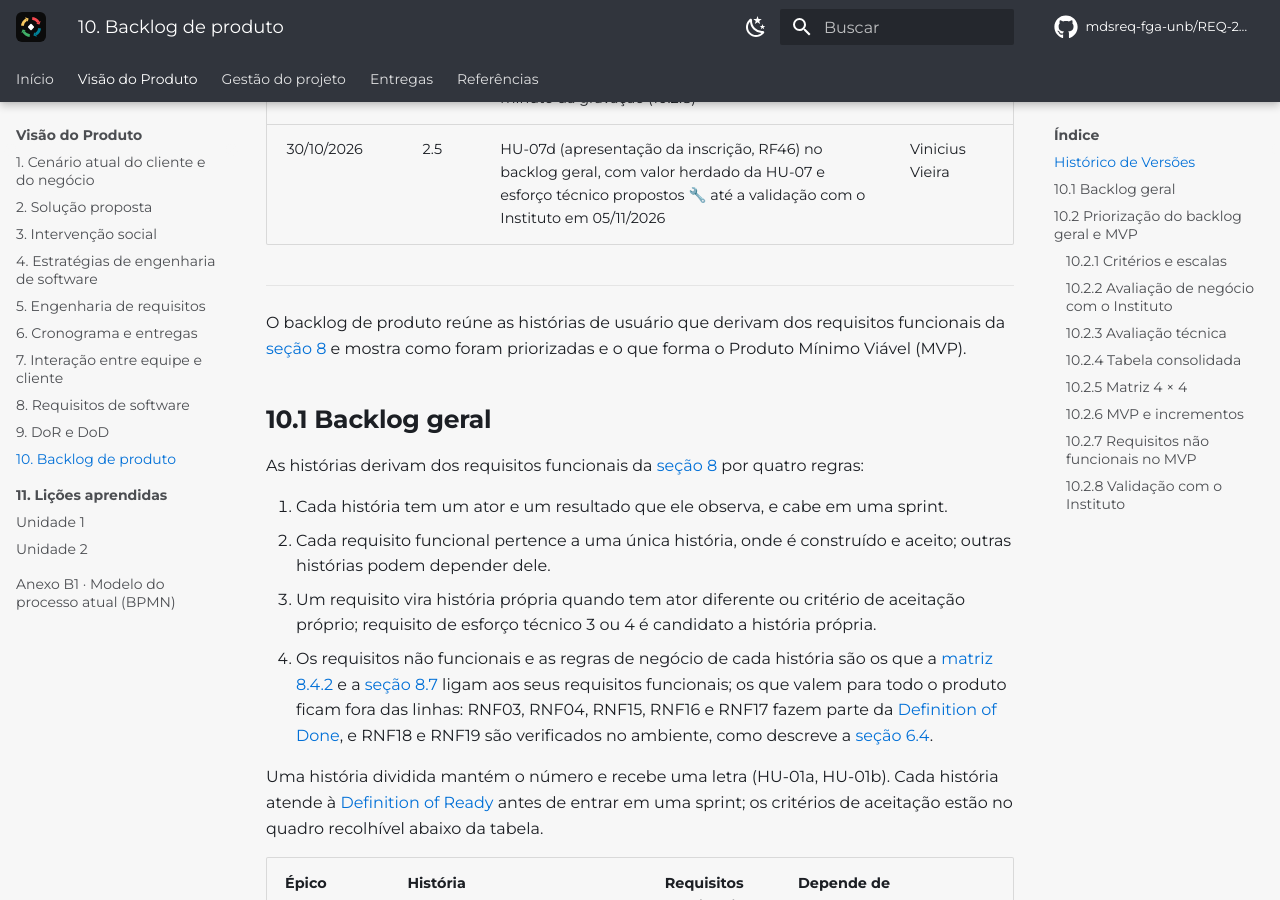
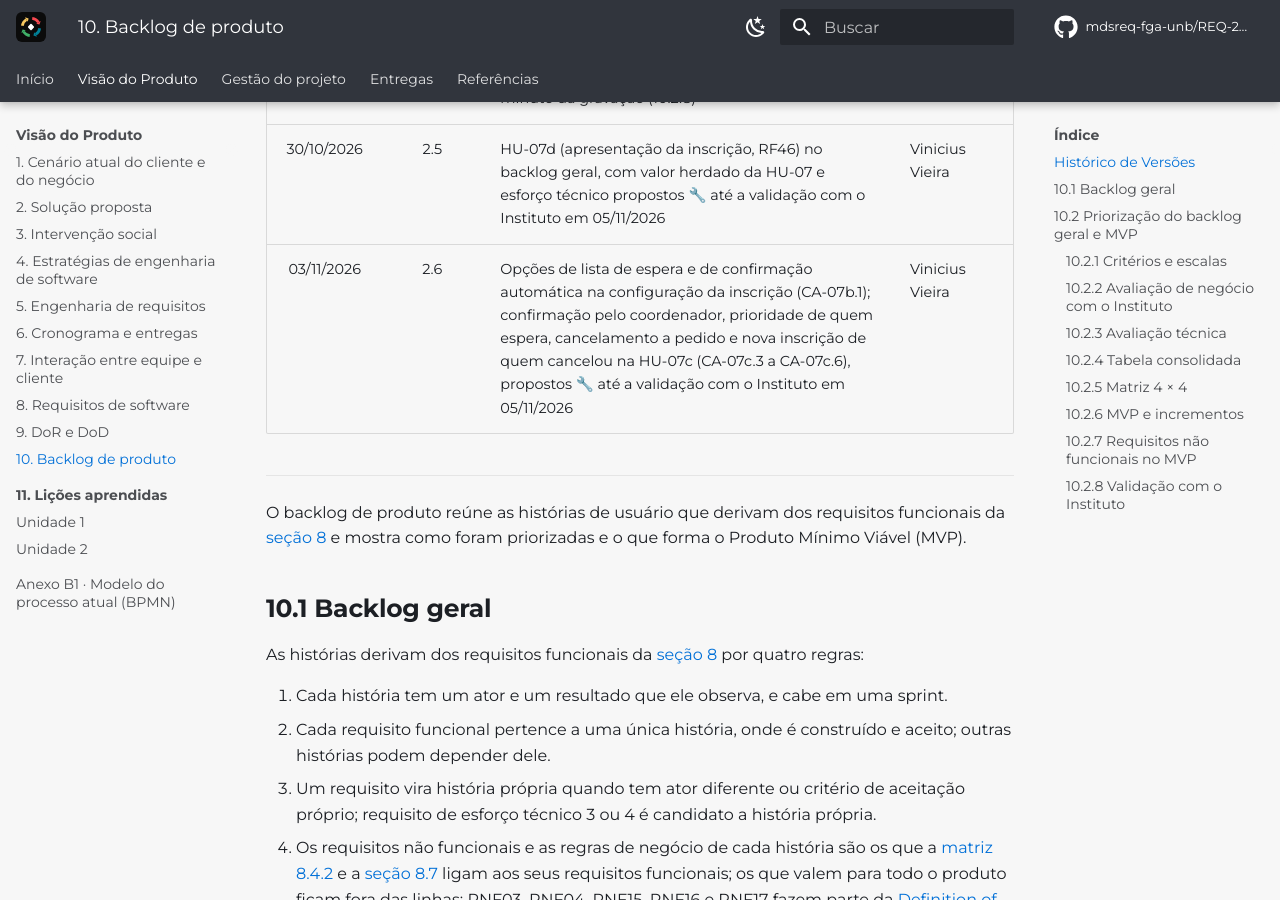
Before and after one commit to mdsreq-fga-unb/REQ-2026.2-T02-CyberSetor, an MkDocs documentation site: the page built from docs/requisitos/10-backlog.md, in a window 1280 px wide and 900 px high, scrolled down 1837 px. Built offline with MkDocs 1.6.1 and Material for MkDocs 9.7.7, drawn with Linux system fonts in a browser that asks for light colours; comment, search, counter and statistics services are not loaded.

Commit message:
docs(requisitos): lista de espera configuravel e cancelamento na HU-07c
RF15 condicionado a ativacao da lista de espera; opcoes da espera no
CA-07b.1; confirmacao pelo coordenador, prioridade de quem espera,
cancelamento a pedido e nova inscricao de quem cancelou (CA-07c.3 a
CA-07c.6), propostos ate a validacao de 05/11.

Refs #162

```diff
--- a/docs/requisitos/10-backlog.md
+++ b/docs/requisitos/10-backlog.md
@@ -12,6 +12,7 @@
 | 20/10/2026 | 2.3 | Histórias derivadas dos requisitos funcionais por regras explícitas: quinze histórias passam a vinte e cinco, cada requisito com uma única história; critérios de aceitação ampliados para cobrir o texto dos requisitos; administração de contas (RF40), cadastro de modalidades (RF41) e configuração do formulário de inscrição (RF42); personas ligadas aos perfis; correspondência entre as histórias validadas e as derivadas; avaliação técnica de RF40 a RF42; requisitos não funcionais de todo o produto na Definition of Done | Equipe CyberSetor |
 | 26/10/2026 | 2.4 | Resultado alcançado da meta no relatório (CA-05a.1, CA-05a.6; RF43 no MVP); parâmetro planejado na condição de rascunho da meta quantitativa (CA-01b.3); período da meta dentro da execução do projeto (CA-01b.4); justificativa para reabrir meta concluída (CA-02a.3); dados da atividade (CA-03a.3); comparativo das metas repactuadas (RF44) e orientação de enquadramento (RF45) como requisitos próprios; controle de acesso por perfil (RNF04) e usabilidade das telas (RNF15) entre os requisitos de todo o produto, fora das linhas das histórias; estado vazio e recusas próprias nos critérios de cada história com tela; origem e conferência do resultado alcançado (10.2.6); gargalos atendidos pelo MVP e pelos incrementos (10.2.6); requisitos não funcionais das histórias conforme a matriz 8.4.2; portabilidade dos dados e eficiência do registro de presença entre os evolutivos (RNF19, RNF20); alcance da validação na 10.2.8: MVP aprovado pelo núcleo pedagógico; relatório e planilha aguardam a área administrativo-financeira; hipótese do primeiro recorte e ordem de contenção (10.2.6); valor herdado das derivadas com resultado diferente marcado como inicial (10.2.2); requisitos associados exigíveis na conclusão da história (10.2.7); edição de meta fora da nova vigência (CA-14.5); minimização de dados no relatório e na correção a pedido do titular (RNF05); registro de 28/09 sem a marca de minuto da gravação (10.2.8) | Vinicius Vieira |
 | 30/10/2026 | 2.5 | HU-07d (apresentação da inscrição, RF46) no backlog geral, com valor herdado da HU-07 e esforço técnico propostos 🔧 até a validação com o Instituto em 05/11/2026 | Vinicius Vieira |
+| 03/11/2026 | 2.6 | Opções de lista de espera e de confirmação automática na configuração da inscrição (CA-07b.1); confirmação pelo coordenador, prioridade de quem espera, cancelamento a pedido e nova inscrição de quem cancelou na HU-07c (CA-07c.3 a CA-07c.6), propostos 🔧 até a validação com o Instituto em 05/11/2026 | Vinicius Vieira |
 
 ---
 
@@ -283,7 +284,7 @@
 
     **Critérios de aceitação**
 
-    - CA-07b.1 Ao abrir a inscrição, o coordenador define o número de vagas, os campos do formulário além dos mínimos e se o e-mail ou o CPF identifica cadastro repetido 🔧.
+    - CA-07b.1 Ao abrir a inscrição, o coordenador define o número de vagas, os campos do formulário além dos mínimos, se o e-mail ou o CPF identifica cadastro repetido, se as vagas esgotadas abrem lista de espera e se a espera é confirmada sozinha quando houver vaga, as duas opções ativadas por padrão 🔧.
     - CA-07b.2 O formulário não aceita campo estruturado de dado pessoal sensível.
     - CA-07b.3 Para cada atividade com inscrição aberta, o coordenador gera um link e um QR Code que abrem o formulário público dela.
     - CA-07b.4 Atividade sem inscrição configurada mostra a ação de abrir a inscrição, sem link nem QR Code; com a inscrição encerrada, o link e o QR Code aparecem com o aviso de encerramento; número de vagas menor que um é recusado no campo.
@@ -298,6 +299,10 @@
 
     - CA-07c.1 Com as vagas esgotadas, a inscrição entra na lista de espera e a pessoa é informada da posição.
     - CA-07c.2 A lista de espera segue a ordem de chegada das inscrições.
+    - CA-07c.3 Com vaga livre e a confirmação automática desligada, o coordenador confirma a vaga de quem escolher na lista de espera; com menos vagas, ninguém perde a vaga já confirmada 🔧.
+    - CA-07c.4 Com pessoas na lista de espera, a vaga que se libera é de quem espera: uma inscrição nova entra no fim da fila, mesmo havendo vaga livre 🔧.
+    - CA-07c.5 O cancelamento ou a desistência pedida pela pessoa é registrado com a data e o canal do pedido, sem apagar a inscrição; a vaga confirmada que se libera passa à lista de espera conforme a confirmação automática 🔧.
+    - CA-07c.6 Quem cancelou pode se inscrever de novo na mesma atividade, e o cancelamento anterior continua no histórico da inscrição 🔧.
 
     **Requisitos não funcionais e regras de negócio:** —
 
```
Also changed, not shown: docs/requisitos/8-requisitos.md (+2 -1 lines).
